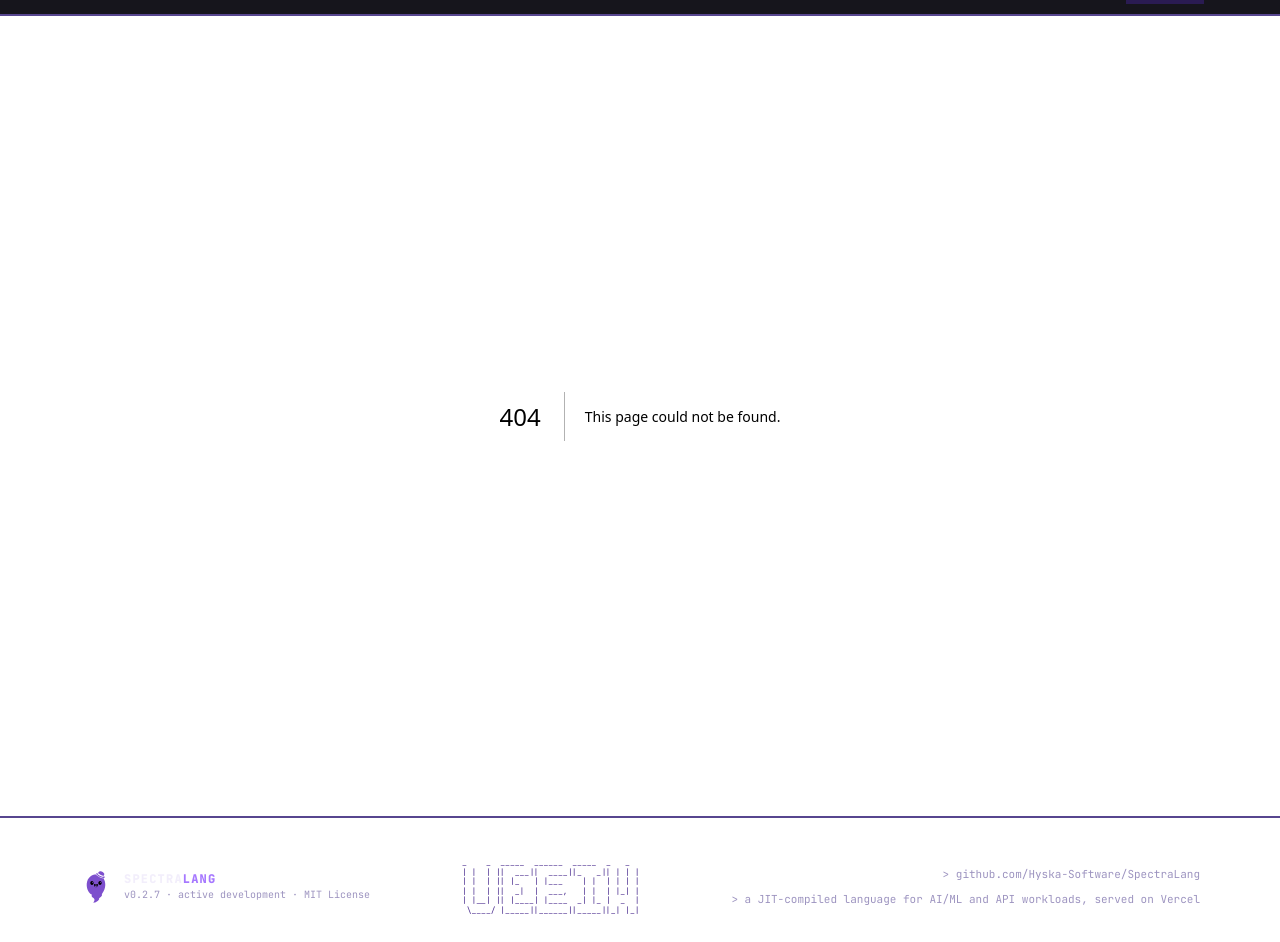
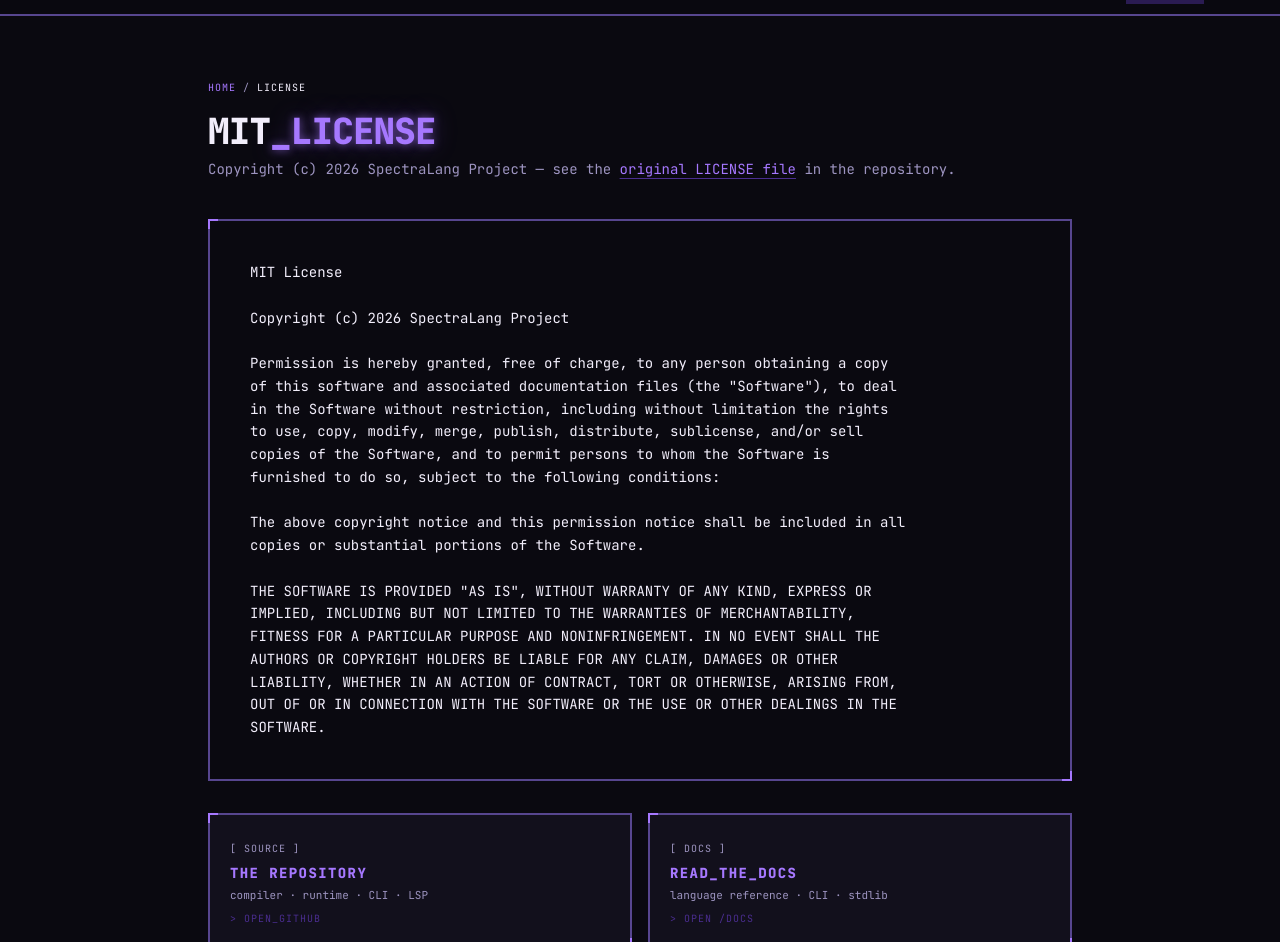
Before and after one commit to hyskasoftware/spectralang-site, a Next.js app: page /license in a window 1280 px wide. Before the commit this address had no page. Shown: the part 50-992 px from the top of the page. Built offline with nearby package versions, Linux system fonts and the light colour scheme.

Commit message:
feat: add license page, copy buttons, and local docs links
Add an MIT license page, copy-to-clipboard buttons on install steps, switch docs links to local routes, and update metadata to the spectralang.org domain.

```diff
--- a/app/layout.tsx
+++ b/app/layout.tsx
@@ -12,14 +12,14 @@ const jetbrainsMono = JetBrains_Mono({
 });
 
 export const metadata: Metadata = {
-  metadataBase: new URL("https://spectralang.vercel.app"),
+  metadataBase: new URL("https://spectralang.org"),
   title: "SpectraLang — AI/ML language and API platform",
   description: site.tagline,
   icons: { icon: "/icon.svg" },
   openGraph: {
     title: "SpectraLang",
     description: site.tagline,
-    url: "https://spectralang.vercel.app",
+    url: "https://spectralang.org",
     siteName: "SpectraLang",
     images: [{ url: "/logo.svg", width: 1254, height: 1254, alt: "SpectraLang logo" }],
     type: "website",
--- /dev/null
+++ b/app/license/page.tsx
@@ -0,0 +1,92 @@
+import type { Metadata } from "next";
+import { site } from "@/lib/site";
+import Link from "next/link";
+
+export const metadata: Metadata = {
+  title: "License — MIT — SpectraLang",
+  description: "SpectraLang is released under the MIT License.",
+};
+
+export default function LicensePage() {
+  return (
+    <section className="border-b-2 border-border-strong">
+      <div className="mx-auto max-w-4xl px-4 py-16">
+        <nav aria-label="Breadcrumb" className="text-[10px] tracking-widest text-muted">
+          <Link href="/" className="text-purple-bright hover:text-text">
+            HOME
+          </Link>{" "}
+          / <span className="text-text">LICENSE</span>
+        </nav>
+        <h1 className="mt-4 text-2xl font-black tracking-tight text-text md:text-4xl">
+          MIT<span className="text-purple-bright glow-purple">_LICENSE</span>
+        </h1>
+        <p className="mt-2 text-sm text-muted">
+          Copyright (c) 2026 SpectraLang Project — see the{" "}
+          <a
+            href={`${site.repo}/blob/main/LICENSE`}
+            target="_blank"
+            rel="noopener noreferrer"
+            className="text-purple-bright underline decoration-purple-dim underline-offset-4 hover:text-text"
+          >
+            original LICENSE file
+          </a>{" "}
+          in the repository.
+        </p>
+
+        <div className="ascii-box mt-10 bg-bg p-6 md:p-10">
+          <pre className="whitespace-pre-wrap font-mono text-xs leading-relaxed text-text md:text-sm">
+{`MIT License
+
+Copyright (c) 2026 SpectraLang Project
+
+Permission is hereby granted, free of charge, to any person obtaining a copy
+of this software and associated documentation files (the "Software"), to deal
+in the Software without restriction, including without limitation the rights
+to use, copy, modify, merge, publish, distribute, sublicense, and/or sell
+copies of the Software, and to permit persons to whom the Software is
+furnished to do so, subject to the following conditions:
+
+The above copyright notice and this permission notice shall be included in all
+copies or substantial portions of the Software.
+
+THE SOFTWARE IS PROVIDED "AS IS", WITHOUT WARRANTY OF ANY KIND, EXPRESS OR
+IMPLIED, INCLUDING BUT NOT LIMITED TO THE WARRANTIES OF MERCHANTABILITY,
+FITNESS FOR A PARTICULAR PURPOSE AND NONINFRINGEMENT. IN NO EVENT SHALL THE
+AUTHORS OR COPYRIGHT HOLDERS BE LIABLE FOR ANY CLAIM, DAMAGES OR OTHER
+LIABILITY, WHETHER IN AN ACTION OF CONTRACT, TORT OR OTHERWISE, ARISING FROM,
+OUT OF OR IN CONNECTION WITH THE SOFTWARE OR THE USE OR OTHER DEALINGS IN THE
+SOFTWARE.`}
+          </pre>
+        </div>
+
+        <div className="mt-8 grid gap-4 sm:grid-cols-2">
+          <a
+            href={site.repo}
+            target="_blank"
+            rel="noopener noreferrer"
+            className="ascii-box bg-bg-soft p-5 transition-transform hover:-translate-y-1"
+          >
+            <span className="text-[10px] tracking-widest text-muted">[ SOURCE ]</span>
+            <p className="mt-1 text-sm font-black tracking-widest text-purple-bright">
+              THE REPOSITORY
+            </p>
+            <p className="mt-1 text-[11px] text-muted">compiler · runtime · CLI · LSP</p>
+            <span className="mt-2 block text-[10px] tracking-widest text-purple-dim">
+              &gt; OPEN_GITHUB
+            </span>
+          </a>
+          <Link href="/docs" className="ascii-box bg-bg-soft p-5 transition-transform hover:-translate-y-1">
+            <span className="text-[10px] tracking-widest text-muted">[ DOCS ]</span>
+            <p className="mt-1 text-sm font-black tracking-widest text-purple-bright">
+              READ_THE_DOCS
+            </p>
+            <p className="mt-1 text-[11px] text-muted">language reference · CLI · stdlib</p>
+            <span className="mt-2 block text-[10px] tracking-widest text-purple-dim">
+              &gt; OPEN /DOCS
+            </span>
+          </Link>
+        </div>
+      </div>
+    </section>
+  );
+}
--- /dev/null
+++ b/components/CopyButton.tsx
@@ -0,0 +1,31 @@
+"use client";
+
+import { useState } from "react";
+
+export function CopyButton({ text, label = "COPY" }: { text: string; label?: string }) {
+  const [copied, setCopied] = useState(false);
+
+  const copy = async () => {
+    try {
+      await navigator.clipboard.writeText(text);
+    } catch {
+      return;
+    }
+    setCopied(true);
+    setTimeout(() => setCopied(false), 1500);
+  };
+
+  return (
+    <button
+      onClick={copy}
+      aria-label={`Copy: ${text}`}
+      className={`border px-2 py-1 text-[9px] font-bold tracking-widest transition-colors ${
+        copied
+          ? "border-purple-bright bg-purple text-bg"
+          : "border-border bg-surface text-muted hover:border-purple-bright hover:text-purple-bright"
+      }`}
+    >
+      {copied ? "[COPIED]" : `[${label}]`}
+    </button>
+  );
+}
--- a/components/DocsLinks.tsx
+++ b/components/DocsLinks.tsx
@@ -1,4 +1,4 @@
-import { docLinks, site } from "@/lib/site";
+import { docLinks } from "@/lib/site";
 import Link from "next/link";
 
 export function DocsLinks() {
@@ -18,11 +18,11 @@ export function DocsLinks() {
             <div className="flex flex-col gap-2">
               <span className="text-[10px] tracking-widest text-bg/70">[ FULL DOCS ]</span>
               <span className="text-sm font-black tracking-widest text-bg">
-                THE COMPLETE REFERENCE — IN TABS
+                THE COMPLETE REFERENCE
               </span>
               <span className="text-[11px] text-bg/80">
-                language reference · CLI reference · installation · usage — live from the
-                repository
+                language reference · CLI reference · installation · usage — one URL per topic,
+                built from the repository locally
               </span>
             </div>
             <span className="mt-2 text-[10px] tracking-widest text-bg/70 group-hover:text-bg lg:mt-0">
@@ -30,11 +30,9 @@ export function DocsLinks() {
             </span>
           </Link>
           {docLinks.map((d) => (
-            <a
+            <Link
               key={d.href}
-              href={`${site.repo}/blob/main/${d.href}`}
-              target="_blank"
-              rel="noopener noreferrer"
+              href={d.href}
               className="ascii-box group flex flex-col gap-2 bg-bg-soft p-5 transition-transform hover:-translate-y-1"
             >
               <span className="text-[10px] tracking-widest text-muted">[ DOC ]</span>
@@ -43,24 +41,10 @@ export function DocsLinks() {
               </span>
               <span className="text-[11px] text-muted">{d.note}</span>
               <span className="mt-2 text-[10px] tracking-widest text-purple-dim group-hover:text-purple-bright">
-                &gt; OPEN_REPOSITORY
+                &gt; OPEN_DOCS
               </span>
-            </a>
+            </Link>
           ))}
-          <a
-            key="repo"
-            href={site.repo}
-            target="_blank"
-            rel="noopener noreferrer"
-            className="ascii-box group flex flex-col gap-2 border-purple-bright bg-purple p-5 transition-transform hover:-translate-y-1"
-          >
-            <span className="text-[10px] tracking-widest text-bg/70">[ SOURCE ]</span>
-            <span className="text-sm font-black tracking-widest text-bg">THE REPOSITORY</span>
-            <span className="text-[11px] text-bg/80">
-              compiler · midend · backend · runtime · CLI · LSP
-            </span>
-            <span className="mt-2 text-[10px] tracking-widest text-bg/70">&gt; OPEN_GITHUB</span>
-          </a>
         </div>
       </div>
     </section>
--- a/components/Footer.tsx
+++ b/components/Footer.tsx
@@ -1,4 +1,5 @@
 import { site } from "@/lib/site";
+import Link from "next/link";
 
 export function Footer() {
   return (
@@ -38,8 +39,11 @@ export function Footer() {
           >
             &gt; {site.repo.replace("https://", "")}
           </a>
+          <Link href="/license" className="hover:text-purple-bright">
+            &gt; {site.license} License
+          </Link>
           <p>
-            &gt; a JIT-compiled language for AI/ML and API workloads, served on Vercel
+            &gt; a JIT-compiled language for AI/ML and API workloads
           </p>
         </div>
       </div>
--- a/components/Hero.tsx
+++ b/components/Hero.tsx
@@ -1,5 +1,6 @@
 import { site } from "@/lib/site";
 import { AsciiBanner } from "@/components/ascii/banner";
+import Link from "next/link";
 
 export function Hero() {
   return (
@@ -19,8 +20,14 @@ export function Hero() {
 
         <AsciiBanner />
 
-        <div className="ascii-box max-w-2xl bg-bg/80 px-6 py-4">
-          <p className="text-sm leading-relaxed text-text md:text-base">{site.tagline}</p>
+        <div className="ascii-box max-w-3xl bg-bg/80 px-6 py-5">
+          <p className="text-sm leading-relaxed text-text md:text-base">
+            {site.tagline}
+          </p>
+          <p className="mt-3 text-sm leading-relaxed text-muted">
+            Tensors, autodiff and differentiable regions are language-level constructs, not
+            libraries — JIT-powered, from tensor graphs to production APIs.
+          </p>
           <p className="mt-3 text-[10px] tracking-widest text-muted">
             [ TENSOR-FIRST AI/ML CORE ] [ FIRST-CLASS API SERVICES ] [ JIT EXECUTION ]
           </p>
@@ -33,12 +40,12 @@ export function Hero() {
           >
             &gt; DOWNLOAD LANGUAGE
           </a>
-          <a
+          <Link
             href="/docs"
             className="border-2 border-border-strong bg-surface px-8 py-4 text-sm font-bold tracking-widest text-purple-bright transition-transform hover:-translate-y-1 hover:border-purple-bright"
           >
             &gt; READ THE DOCS
-          </a>
+          </Link>
         </div>
 
         <p className="text-[10px] tracking-widest text-muted">
--- a/components/Install.tsx
+++ b/components/Install.tsx
@@ -1,5 +1,6 @@
 import { installSteps, cliCommands } from "@/lib/site";
 import { ReleaseDownload } from "@/components/ReleaseDownload";
+import { CopyButton } from "@/components/CopyButton";
 
 export function Install() {
   return (
@@ -28,9 +29,12 @@ export function Install() {
             <ol className="flex flex-col gap-4 p-5">
               {installSteps.map((step, i) => (
                 <li key={step.cmd}>
-                  <p className="text-[10px] tracking-widest text-muted">
-                    STEP {String(i + 1).padStart(2, "0")} — {step.desc}
-                  </p>
+                  <div className="flex items-center justify-between gap-3">
+                    <p className="text-[10px] tracking-widest text-muted">
+                      STEP {String(i + 1).padStart(2, "0")} — {step.desc}
+                    </p>
+                    <CopyButton text={step.cmd} />
+                  </div>
                   <pre className="mt-2 border border-border bg-bg px-4 py-3 text-xs text-purple-bright">
                     <code>
                       <span className="text-muted select-none">$&gt; </span>
--- a/components/docs/InstallTab.tsx
+++ b/components/docs/InstallTab.tsx
@@ -1,6 +1,7 @@
 "use client";
 
 import { ReleaseDownload } from "@/components/ReleaseDownload";
+import { CopyButton } from "@/components/CopyButton";
 import { installSteps } from "@/lib/site";
 
 export function InstallTab() {
@@ -22,9 +23,12 @@ export function InstallTab() {
         <ol className="flex flex-col gap-4 p-5">
           {installSteps.map((step, i) => (
             <li key={step.cmd}>
-              <p className="text-[10px] tracking-widest text-muted">
-                STEP {String(i + 1).padStart(2, "0")} — {step.desc}
-              </p>
+              <div className="flex items-center justify-between gap-3">
+                <p className="text-[10px] tracking-widest text-muted">
+                  STEP {String(i + 1).padStart(2, "0")} — {step.desc}
+                </p>
+                <CopyButton text={step.cmd} />
+              </div>
               <pre className="mt-2 border border-border bg-bg px-4 py-3 text-xs text-purple-bright">
                 <code>
                   <span className="text-muted select-none">$&gt; </span>
--- a/lib/site.ts
+++ b/lib/site.ts
@@ -65,10 +65,10 @@ export const installSteps = [
 ] as const;
 
 export const docLinks = [
-  { title: "Language reference", href: "docs/language-reference-alpha.md", note: "alpha reference" },
-  { title: "API library", href: "docs/api", note: "under active development" },
-  { title: "Strategic plan", href: "docs/production-ai-implementation-plan.md", note: "30+ phases" },
-  { title: "Roadmap", href: "roadmap/roadmap.toml", note: "machine-readable" },
+  { title: "Quick Start", href: "/docs/usage", note: "first module in minutes" },
+  { title: "Language reference", href: "/docs/introducao", note: "6 chapters, 62 topics" },
+  { title: "Standard library", href: "/docs/stdlib", note: "io · string · math · tensor · ml" },
+  { title: "CLI reference", href: "/docs/cli", note: "commands, flags, exit codes" },
 ] as const;
 
 export const codeSamples = {
```
